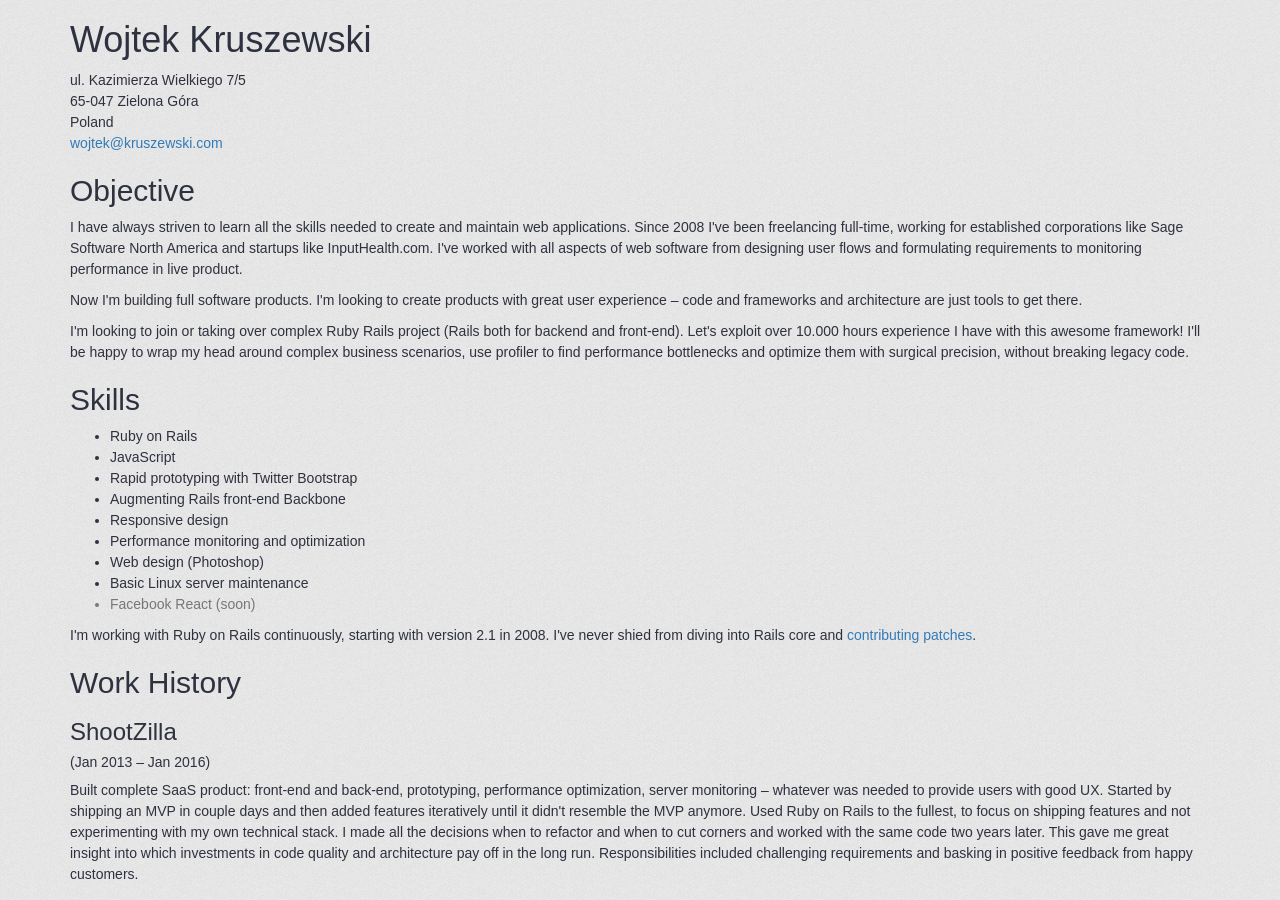
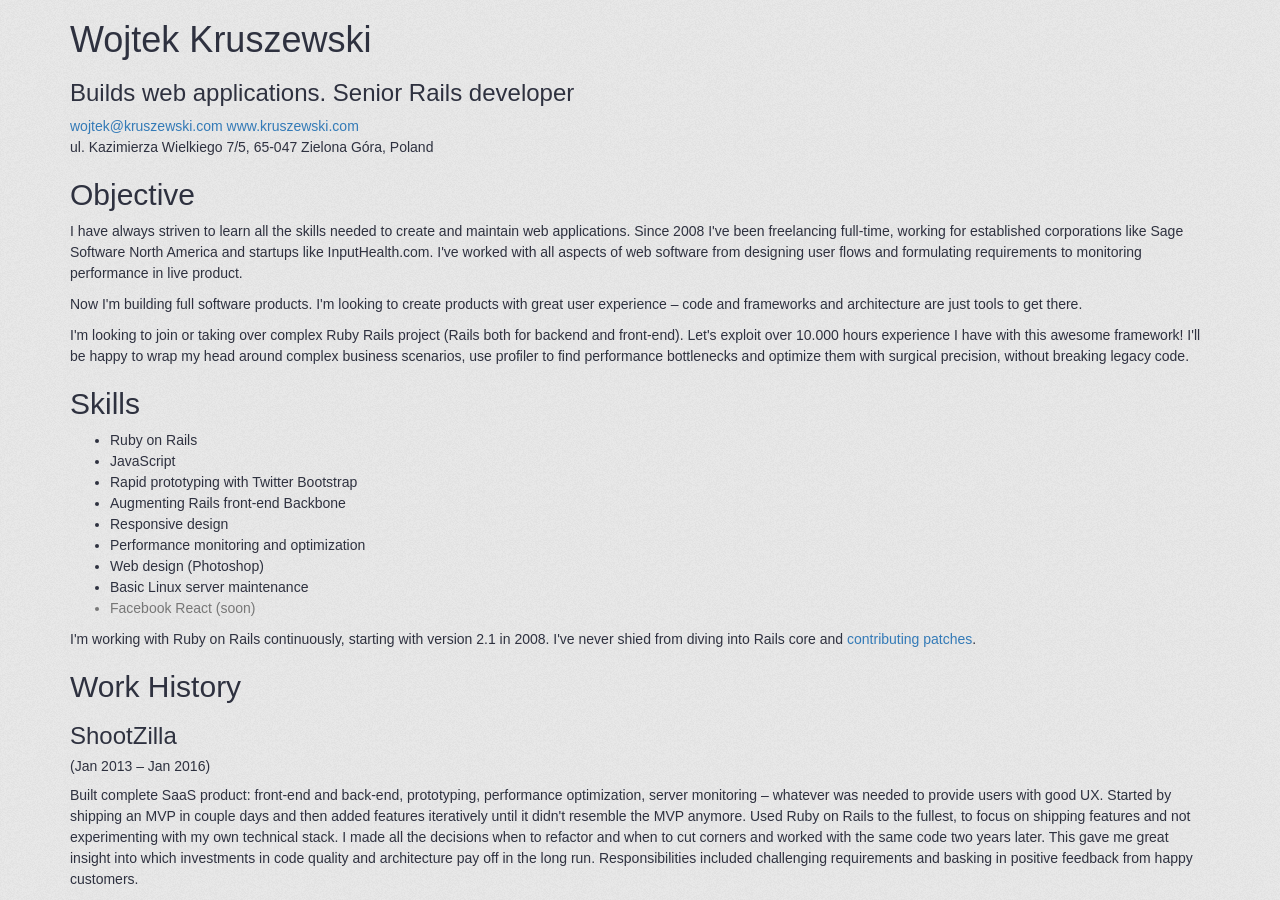
Before and after one commit to WojtekKruszewski/WojtekKruszewski.github.io, a Jekyll site: the page built from cv.html, in a window 1280 px wide and 900 px high. Built offline with Jekyll 4.4.1, drawn with Linux system fonts in a browser that asks for light colours.

Commit message:
Contact info in single line

```diff
--- a/cv.html
+++ b/cv.html
@@ -6,12 +6,15 @@ body_class: cv
 <div class="container">
 
   <h1>Wojtek Kruszewski</h1>
-  <ul class="contact list-unstyled">
-    <li>ul. Kazimierza Wielkiego 7/5</li>
-    <li>65-047 Zielona Góra</li>
-    <li>Poland</li>
-    <li><a href="mailto:wojtek@kruszewski.com">wojtek@kruszewski.com</a></li>
-  </ul>
+  <h3>Builds web applications. Senior Rails developer</h3>
+
+  <p>
+    <a href="mailto:wojtek@kruszewski.com">wojtek@kruszewski.com</a>
+    <a href="http://www.kruszewski.com">www.kruszewski.com</a>
+    <br />
+    ul. Kazimierza Wielkiego 7/5, 65-047 Zielona Góra, Poland
+    &emsp;
+  </p>
 
   <h2>Objective</h2>
 
```
